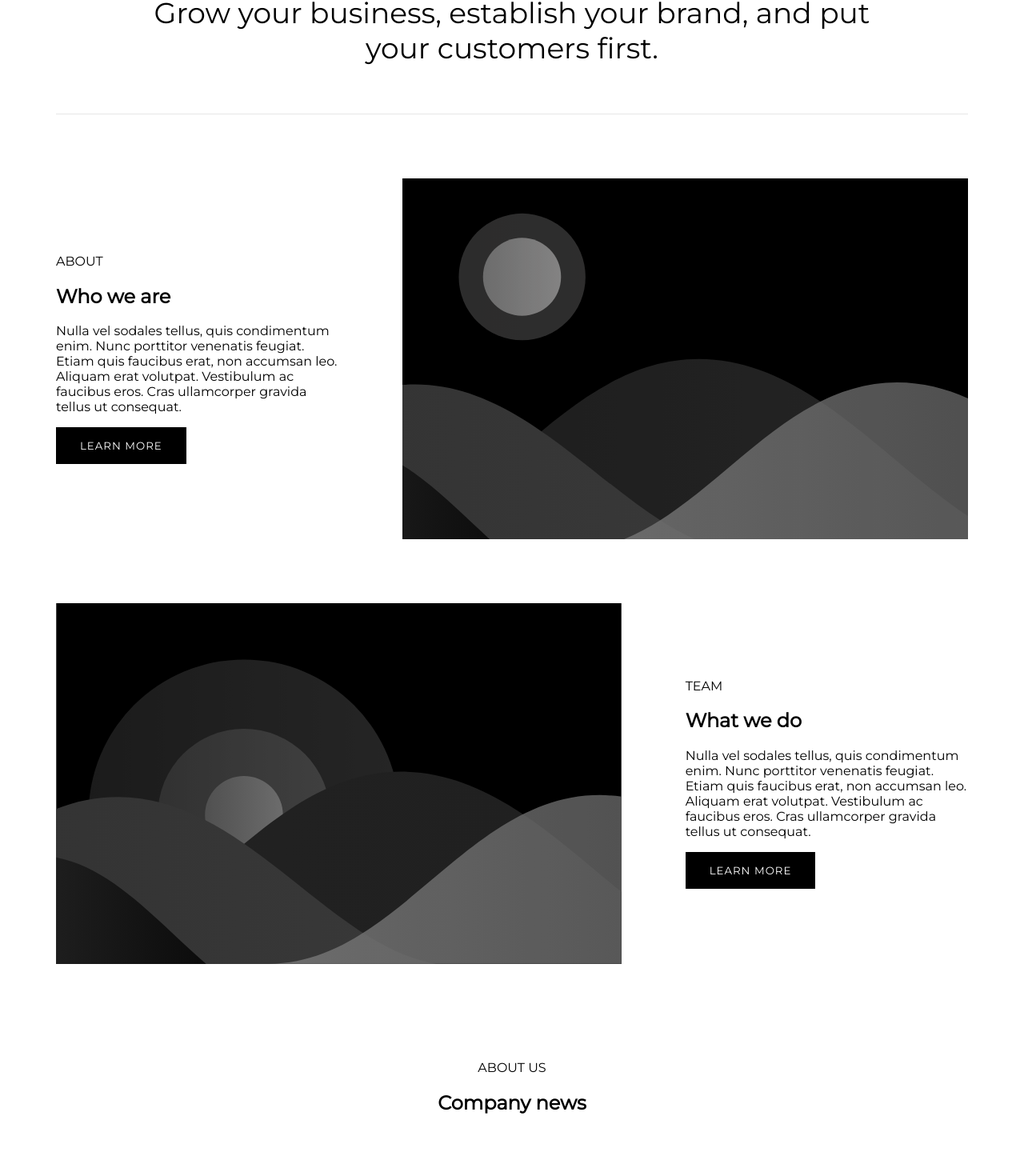
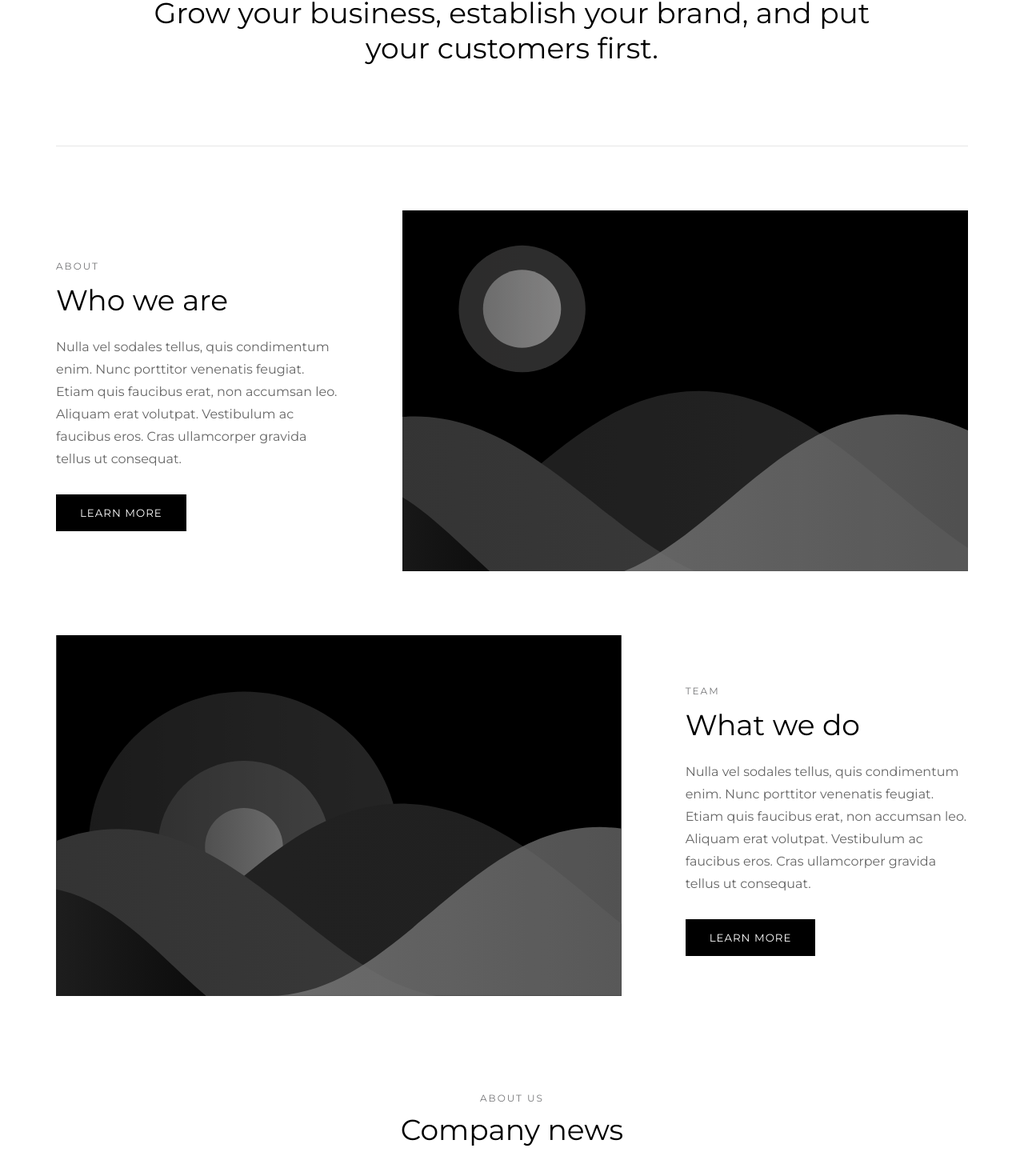
Before and after one commit to thegalluzz/webflow-template-remake, a Next.js app: page / in a window 1280 px wide. Shown: the part 874-2344 px from the top of the page at 80% size. Built offline with nearby package versions, Linux system fonts and the light colour scheme.

Commit message:
refactored more css

```diff
--- a/pages/about.tsx
+++ b/pages/about.tsx
@@ -18,7 +18,7 @@ export default function About() {
                 <section className={styles.headersection}>
                     <div className={styles.aboutoheader}>
                         <div>
-                            <h1 className={styles.headingjumbo}>About Us</h1>
+                            <h1 className={styles.HeadingJumbo}>About Us</h1>
                         </div>
                     </div>
                     <div className={styles.aboutcontainer}>
--- a/pages/contact.tsx
+++ b/pages/contact.tsx
@@ -17,7 +17,7 @@ export default function Contact() {
                 <section className={styles.headersection}>
                     <div className={styles.aboutoheader}>
                         <div>
-                            <h1 className={styles.headingjumbo}>Contact Us</h1>
+                            <h1 className={styles.HeadingJumbo}>Contact Us</h1>
                         </div>
                     </div>
                 </section>
--- a/pages/index.tsx
+++ b/pages/index.tsx
@@ -23,8 +23,8 @@ export default function Home() {
           <div className={styles.introheader}>
             <div className={styles.introcontent}>
               <div className={styles.introtext}>
-                <h1 className={styles.headingjumbo}>Grow your business.</h1>
-                <p className={styles.headingparagraph}>Give your business a boost with a beautifully crafted homepage.</p>
+                <h1 className={styles.HeadingJumbo}>Grow your business.</h1>
+                <p className={styles.ParagraphBigger}>Give your business a boost with a beautifully crafted homepage.</p>
                 <Link href="/about"><button className={styles.headingbutton}>LEARN MORE</button></Link>
               </div>
             </div>
@@ -38,10 +38,10 @@ export default function Home() {
             <div className={styles.homecontentwrap}>
               <div className={styles.aboutgrid}>
                 <div className={styles.gridchild}>
-                  <div className={styles.grid_text_block}>
-                    <text>ABOUT</text>
-                    <h2>Who we are</h2>
-                    <p>
+                  <div className={styles.HomeSectionWarap}>
+                    <p className={styles.Label}>ABOUT</p>
+                    <h2 className={styles.SeactionHeading}>Who we are</h2>
+                    <p className={styles.ParagraphLight}>
                       Nulla vel sodales tellus, quis condimentum enim. Nunc porttitor venenatis feugiat. Etiam quis faucibus erat, non accumsan leo.
                       Aliquam erat volutpat. Vestibulum ac faucibus eros. Cras ullamcorper gravida tellus ut consequat.
                     </p>
@@ -53,10 +53,10 @@ export default function Home() {
               <div className={styles.aboutgrid2}>
                 <img src='placeholder_1.svg' className={styles.gridchild} />
                 <div className={styles.gridchild}>
-                  <div className={styles.grid_text_block}>
-                    <text>TEAM</text>
-                    <h2>What we do</h2>
-                    <p>
+                  <div className={styles.HomeSectionWarap}>
+                    <p className={styles.Label}>TEAM</p>
+                    <h2 className={styles.SeactionHeading}>What we do</h2>
+                    <p className={styles.ParagraphLight}>
                       Nulla vel sodales tellus, quis condimentum enim. Nunc porttitor venenatis feugiat. Etiam quis faucibus erat, non accumsan leo.
                       Aliquam erat volutpat. Vestibulum ac faucibus eros. Cras ullamcorper gravida tellus ut consequat.
                     </p>
@@ -70,8 +70,8 @@ export default function Home() {
         <section>
           <div className={styles.container}>
             <div className={styles.blogheading}>
-              <text>ABOUT US</text>
-              <h2>Company news</h2>
+              <p className={styles.Label}>ABOUT US</p>
+              <h2 className={styles.HeadingJumboSmall}>Company news</h2>
             </div>
           </div>
           <div className={styles.collectionwrapper}>
--- a/pages/projects.tsx
+++ b/pages/projects.tsx
@@ -17,7 +17,7 @@ export default function Projects() {
                 <section className={styles.headersection}>
                     <div className={styles.aboutoheader}>
                         <div>
-                            <h1 className={styles.headingjumbo}>Our work</h1>
+                            <h1 className={styles.HeadingJumbo}>Our work</h1>
                         </div>
                     </div>
                 </section>
--- a/pages/team.tsx
+++ b/pages/team.tsx
@@ -17,7 +17,7 @@ export default function Team() {
                 <section className={styles.headersection}>
                     <div className={styles.aboutoheader}>
                         <div>
-                            <h1 className={styles.headingjumbo}>Team</h1>
+                            <h1 className={styles.HeadingJumbo}>Team</h1>
                         </div>
                     </div>
                 </section>
--- a/styles/Home.module.css
+++ b/styles/Home.module.css
@@ -95,7 +95,9 @@
   text-align: center;
 }
 
-.headingjumbo {
+/**/
+
+.HeadingJumbo {
   color: white;
   font-size: 64px;
   font-weight: 400;
@@ -103,19 +105,63 @@
   margin-bottom: 10px;
 }
 
-.HeadingJumboSmall {
-  margin-top: 10px;
-  margin-bottom: 15px;
-  font-size: 36px;
-  font-weight: 400
-}
-
-.headingparagraph {
+.ParagraphBigger {
   font-size: 20px;
   color: white;
   opacity: 60%;
   margin-bottom: 10px;
 }
+
+.HeadingJumboSmall {
+  margin-top: 10px;
+  margin-bottom: 15px;
+  font-size: 36px;
+  font-weight: 400;
+}
+
+.Label {
+  margin-bottom: 10px;
+  font-weight: 500;
+  font-size: 12px;
+  /*line-height: 20px;*/
+  letter-spacing: 2px;
+  color: #1a1b1f;
+  opacity: 60%;
+}
+
+.HeadingJumboBlack {
+  color: #1a1b1f;
+  font-size: 64px;
+  font-weight: 400;
+  margin-top: 10px;
+  margin-bottom: 10px;
+}
+
+.HeadingJumboSmallWhite {
+  color: white;
+  margin-top: 10px;
+  margin-bottom: 15px;
+  font-size: 36px;
+  font-weight: 400;
+}
+
+.SeactionHeading {
+  margin-top: 10px;
+  margin-bottom: 20px;
+  font-weight: 400;
+  font-size: 36px;
+  line-height: 50px;
+}
+
+.ParagraphLight {
+  margin-bottom: 10px;
+  font-weight: 400;
+  font-size: 16px;
+  line-height: 28px;
+  opacity: 60%;
+}
+
+/**/
 
 .headingbutton {
   padding-left: 35px;
@@ -148,6 +194,7 @@
   margin-right: auto;
   margin-left: auto;
   width: 80%;
+  padding-bottom: 85px;
 }
 
 .mottolabel {
@@ -157,7 +204,6 @@
 }
 
 .divider {
-  margin-top: 60px;
   height: 1px;
   background-color: grey;
   opacity: 20%;
@@ -188,6 +234,10 @@
   width: 100%;
 }
 
+.HomeSectionWarap {
+  margin-bottom: 30px;
+}
+
 .aboutgrid2 {
   display: grid;
   align-items: center;
@@ -214,7 +264,7 @@
 }
 
 .colelctionblog {
-  padding: 50px;
+  padding: 30px;
 }
 
 .CtaSection {
```
Also changed, not shown: pages/blog.tsx (+6 -6 lines).
